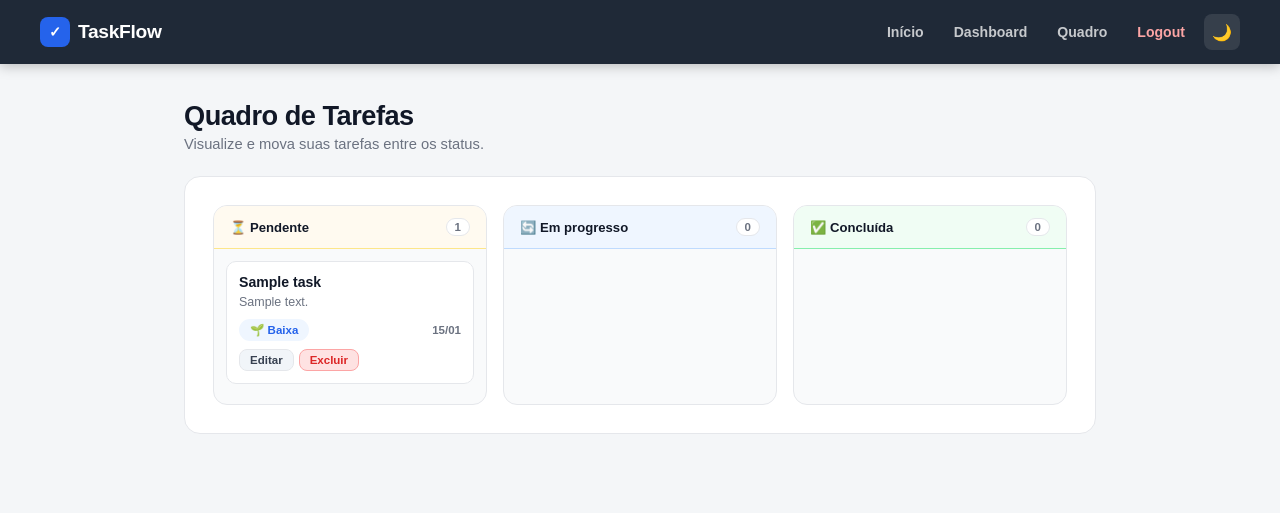
After one commit to mateusmendess/taskflow-webapp, a Flask app: page /quadro in a window 1280 px wide. The commit adds this page. Shown: the top 513 px of the page. Run offline with Flask 3, Linux system fonts and the light colour scheme; a user stored in the database is signed in; tables that the repository leaves empty hold one stand-in row (values such as "Sample post").

Commit message:
feat: adicionar página Quadro isolada e link na navbar

```diff
--- a/app/routes.py
+++ b/app/routes.py
@@ -299,6 +299,12 @@ def update_task_status(task_id):
 
     return {"success": True, "status": new_status}, 200
 
+@main.route("/quadro")
+@login_required
+def quadro():
+    tasks = Task.query.filter_by(user_id=current_user.id).all()
+    return render_template("quadro.html", tasks=tasks)
+
 @main.route("/logout")
 @login_required
 def logout():
--- a/app/templates/base.html
+++ b/app/templates/base.html
@@ -33,6 +33,7 @@
 
                 {% if current_user.is_authenticated %}
                     <a href="{{ url_for('main.dashboard') }}" class="nav-link">Dashboard</a>
+                    <a href="{{ url_for('main.quadro') }}" class="nav-link">Quadro</a>
                     <a href="{{ url_for('main.logout') }}" class="nav-link nav-link-logout">Logout</a>
                 {% else %}
                     <a href="{{ url_for('main.login') }}" class="nav-link">Login</a>
--- /dev/null
+++ b/app/templates/quadro.html
@@ -0,0 +1,219 @@
+{% extends "base.html" %}
+
+{% block content %}
+
+<div class="db-page">
+
+    <div class="db-hero">
+        <h1>Quadro de Tarefas</h1>
+        <p>Visualize e mova suas tarefas entre os status.</p>
+    </div>
+
+    <div class="db-card">
+
+        <div class="kanban-tip" id="kanban-tip">
+            <span>💡 Arraste os cards entre as colunas para alterar o status das tarefas.</span>
+        </div>
+
+        <div class="kanban-board">
+
+            <!-- Coluna Pendente -->
+            <div class="kanban-col">
+                <div class="kanban-col-header kanban-pend">
+                    <span class="kanban-col-title">⏳ Pendente</span>
+                    <span class="kanban-col-count" id="count-pendente">0</span>
+                </div>
+                <div class="kanban-cards" id="col-pendente">
+                    {% for task in tasks %}
+                        {% if task.status == 'pendente' %}
+                            <div class="kanban-card" data-id="{{ task.id }}" data-status="pendente">
+                                <div class="kanban-card-title">{{ task.title }}</div>
+                                {% if task.description %}
+                                    <div class="kanban-card-desc">{{ task.description }}</div>
+                                {% endif %}
+                                <div class="kanban-card-footer">
+                                    {% if task.priority == "alta" %}
+                                        <span class="tb tb-high">🔥 Alta</span>
+                                    {% elif task.priority == "media" %}
+                                        <span class="tb tb-medium">⚡ Média</span>
+                                    {% else %}
+                                        <span class="tb tb-low">🌱 Baixa</span>
+                                    {% endif %}
+                                    {% if task.due_date %}
+                                        <span class="kanban-card-date">{{ task.due_date.strftime("%d/%m") }}</span>
+                                    {% endif %}
+                                </div>
+                                <div class="kanban-card-actions">
+                                    <a href="{{ url_for('main.edit_task', task_id=task.id) }}" class="ta-btn ta-secondary" style="font-size:0.72rem; padding:4px 10px;">Editar</a>
+                                    <a href="{{ url_for('main.delete_task', task_id=task.id) }}" class="ta-btn ta-danger" style="font-size:0.72rem; padding:4px 10px;">Excluir</a>
+                                </div>
+                            </div>
+                        {% endif %}
+                    {% endfor %}
+                </div>
+            </div>
+
+            <!-- Coluna Em Progresso -->
+            <div class="kanban-col">
+                <div class="kanban-col-header kanban-prog">
+                    <span class="kanban-col-title">🔄 Em progresso</span>
+                    <span class="kanban-col-count" id="count-em_progresso">0</span>
+                </div>
+                <div class="kanban-cards" id="col-em_progresso">
+                    {% for task in tasks %}
+                        {% if task.status == 'em_progresso' %}
+                            <div class="kanban-card" data-id="{{ task.id }}" data-status="em_progresso">
+                                <div class="kanban-card-title">{{ task.title }}</div>
+                                {% if task.description %}
+                                    <div class="kanban-card-desc">{{ task.description }}</div>
+                                {% endif %}
+                                <div class="kanban-card-footer">
+                                    {% if task.priority == "alta" %}
+                                        <span class="tb tb-high">🔥 Alta</span>
+                                    {% elif task.priority == "media" %}
+                                        <span class="tb tb-medium">⚡ Média</span>
+                                    {% else %}
+                                        <span class="tb tb-low">🌱 Baixa</span>
+                                    {% endif %}
+                                    {% if task.due_date %}
+                                        <span class="kanban-card-date">{{ task.due_date.strftime("%d/%m") }}</span>
+                                    {% endif %}
+                                </div>
+                                <div class="kanban-card-actions">
+                                    <a href="{{ url_for('main.edit_task', task_id=task.id) }}" class="ta-btn ta-secondary" style="font-size:0.72rem; padding:4px 10px;">Editar</a>
+                                    <a href="{{ url_for('main.delete_task', task_id=task.id) }}" class="ta-btn ta-danger" style="font-size:0.72rem; padding:4px 10px;">Excluir</a>
+                                </div>
+                            </div>
+                        {% endif %}
+                    {% endfor %}
+                </div>
+            </div>
+
+            <!-- Coluna Concluída -->
+            <div class="kanban-col">
+                <div class="kanban-col-header kanban-done">
+                    <span class="kanban-col-title">✅ Concluída</span>
+                    <span class="kanban-col-count" id="count-concluída">0</span>
+                </div>
+                <div class="kanban-cards" id="col-concluída">
+                    {% for task in tasks %}
+                        {% if task.status == 'concluída' %}
+                            <div class="kanban-card kanban-card-done" data-id="{{ task.id }}" data-status="concluída">
+                                <div class="kanban-card-title">{{ task.title }}</div>
+                                {% if task.description %}
+                                    <div class="kanban-card-desc">{{ task.description }}</div>
+                                {% endif %}
+                                <div class="kanban-card-footer">
+                                    {% if task.priority == "alta" %}
+                                        <span class="tb tb-high">🔥 Alta</span>
+                                    {% elif task.priority == "media" %}
+                                        <span class="tb tb-medium">⚡ Média</span>
+                                    {% else %}
+                                        <span class="tb tb-low">🌱 Baixa</span>
+                                    {% endif %}
+                                    {% if task.due_date %}
+                                        <span class="kanban-card-date">{{ task.due_date.strftime("%d/%m") }}</span>
+                                    {% endif %}
+                                </div>
+                                <div class="kanban-card-actions">
+                                    <a href="{{ url_for('main.edit_task', task_id=task.id) }}" class="ta-btn ta-secondary" style="font-size:0.72rem; padding:4px 10px;">Editar</a>
+                                    <a href="{{ url_for('main.delete_task', task_id=task.id) }}" class="ta-btn ta-danger" style="font-size:0.72rem; padding:4px 10px;">Excluir</a>
+                                </div>
+                            </div>
+                        {% endif %}
+                    {% endfor %}
+                </div>
+            </div>
+
+        </div>
+    </div>
+</div>
+
+<script>
+    function updateKanbanCounts() {
+        ['pendente', 'em_progresso', 'concluída'].forEach(status => {
+            const col   = document.getElementById('col-' + status);
+            const count = document.getElementById('count-' + status);
+            if (col && count) {
+                count.textContent = col.querySelectorAll('.kanban-card').length;
+            }
+        });
+    }
+
+    updateKanbanCounts();
+
+    // Dica popup
+    function showKanbanTip() {
+        const tip = document.getElementById('kanban-tip');
+        if (!tip) return;
+        tip.classList.remove('kanban-tip-hide');
+        tip.style.display = 'flex';
+        setTimeout(() => {
+            tip.classList.add('kanban-tip-hide');
+            setTimeout(() => { tip.style.display = 'none'; }, 500);
+        }, 4000);
+    }
+
+    showKanbanTip();
+</script>
+
+<script src="https://cdn.jsdelivr.net/npm/sortablejs@1.15.2/Sortable.min.js"></script>
+
+<script>
+    ['pendente', 'em_progresso', 'concluída'].forEach(status => {
+        const col = document.getElementById('col-' + status);
+        if (!col) return;
+
+        Sortable.create(col, {
+            group: 'kanban',
+            animation: 150,
+            ghostClass: 'kanban-ghost',
+            chosenClass: 'kanban-chosen',
+            dragClass: 'kanban-dragging',
+
+            onEnd: async function(evt) {
+                const card      = evt.item;
+                const taskId    = card.dataset.id;
+                const newStatus = evt.to.id.replace('col-', '');
+                const oldStatus = card.dataset.status;
+
+                if (oldStatus === newStatus) return;
+
+                card.dataset.status = newStatus;
+                card.classList.toggle('kanban-card-done', newStatus === 'concluída');
+                updateKanbanCounts();
+
+                try {
+                    const res = await fetch(`/task/${taskId}/update-status`, {
+                        method: 'POST',
+                        headers: { 'Content-Type': 'application/json' },
+                        body: JSON.stringify({ status: newStatus })
+                    });
+
+                    if (!res.ok) {
+                        showToast('Erro ao mover tarefa.', 'error');
+                        card.dataset.status = oldStatus;
+                    } else {
+                        showToast('Tarefa movida!', 'success');
+                    }
+                } catch {
+                    showToast('Erro de conexão.', 'error');
+                    card.dataset.status = oldStatus;
+                }
+            }
+        });
+    });
+
+    function showToast(message, category) {
+        const container = document.createElement('div');
+        container.className = 'toast-container';
+        const toast = document.createElement('div');
+        toast.className = `toast ${category}`;
+        toast.innerText = message;
+        container.appendChild(toast);
+        document.body.appendChild(container);
+        setTimeout(() => container.remove(), 3500);
+    }
+</script>
+
+{% endblock %}
```
